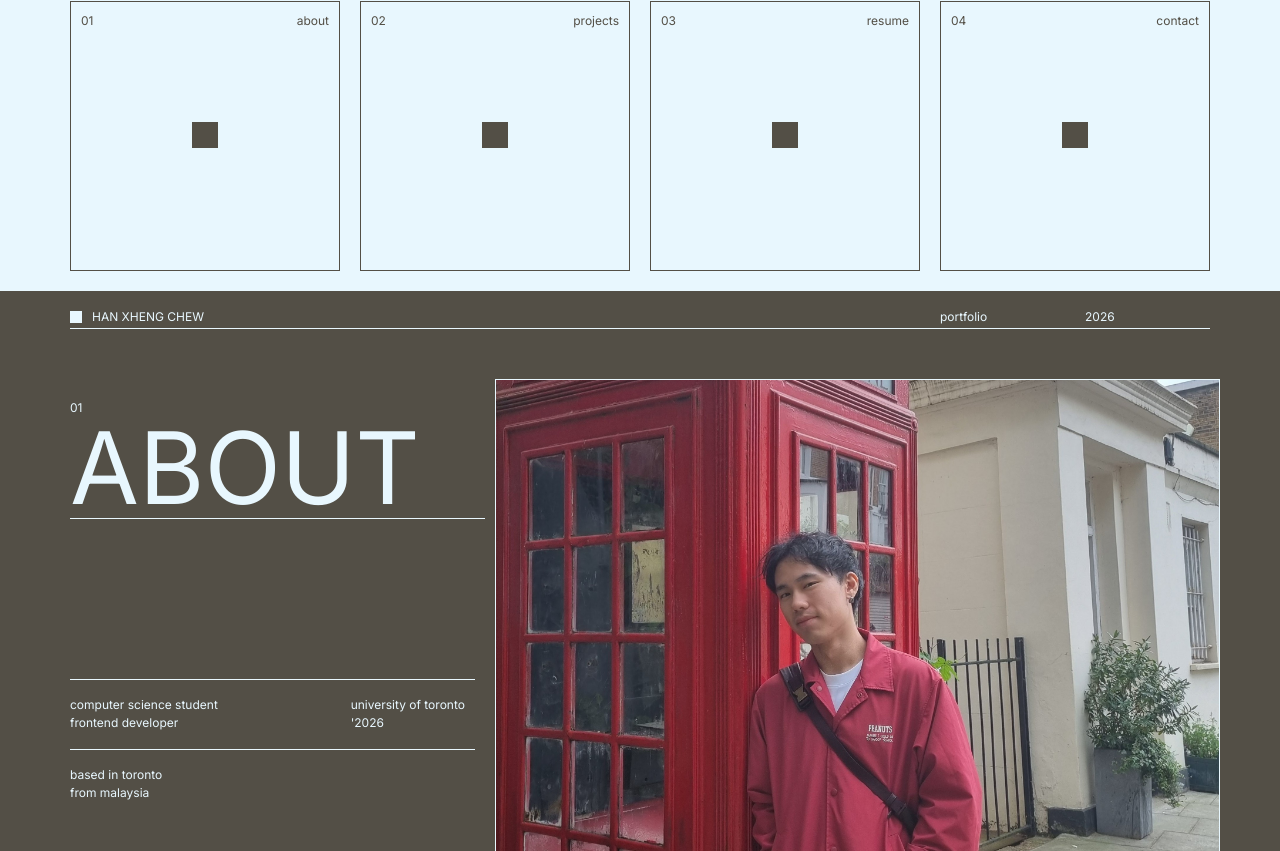
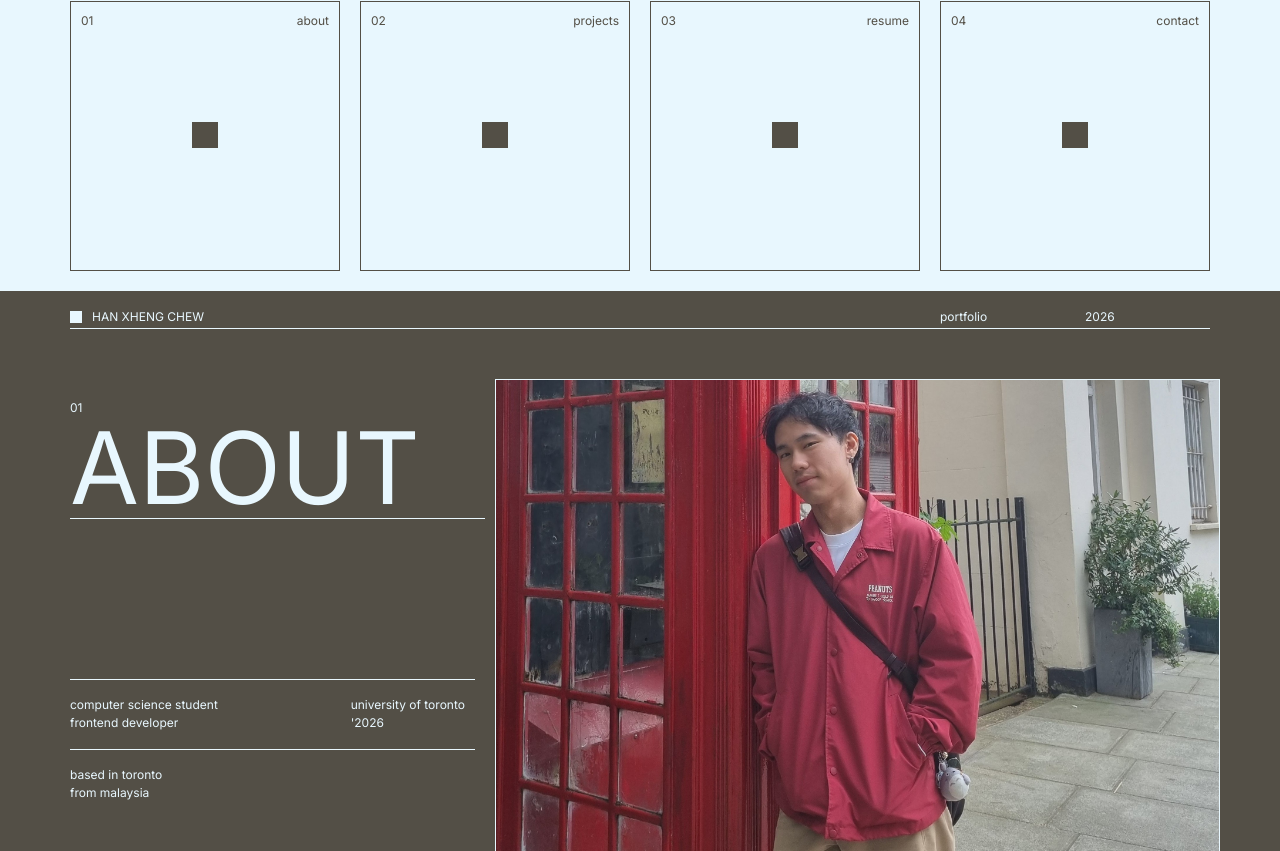
Before and after one commit to shaaaaame/shaaaaame.github.io, a React (Create React App) app: page / in a window 1280 px wide. Shown: the part 509-1360 px from the top of the page. Built offline with nearby package versions, Linux system fonts and the light colour scheme.

Commit message:
update about

```diff
--- a/src/sections/About/About.tsx
+++ b/src/sections/About/About.tsx
@@ -113,17 +113,16 @@ export default function About() {
                     border: "1px solid var(--mantine-color-white)",
                 }}
             >
-                <Flex
+                <Box
                     w={"100%"}
                     h="100%"
-                    justify={"center"}
-                    align={"center"}
                     style={{
                         overflow: "hidden",
                     }}
+                    pos="relative"
                 >
-                    <Image src={"cat.jpg"} alt="me" />
-                </Flex>
+                    <Image src="cat.jpg" alt="me" pos="absolute" top="-30%" />
+                </Box>
             </Grid.Col>
             <Grid.Col span={8} mb="5vh">
                 <Box
--- a/src/sections/About/AboutMobile.tsx
+++ b/src/sections/About/AboutMobile.tsx
@@ -24,21 +24,22 @@ function AboutMobile() {
                     title={"ABOUT"}
                 />{" "}
             </Box>
-            <Flex
+            <Box
                 w="100%"
                 h="50vh"
                 style={{
                     border: "1px solid var(--mantine-color-white)",
                     overflow: "hidden",
                 }}
-                justify={"center"}
-                align={"center"}
+                pos="relative"
             >
                 <Image
                     src="cat.jpg"
                     alt="me"
+                    pos="absolute"
+                    top="-30%"
                 />
-            </Flex>
+            </Box>
             <Flex w="100%" direction={"column"} gap={"30px"}>
                 <Grid
                     columns={4}
```
